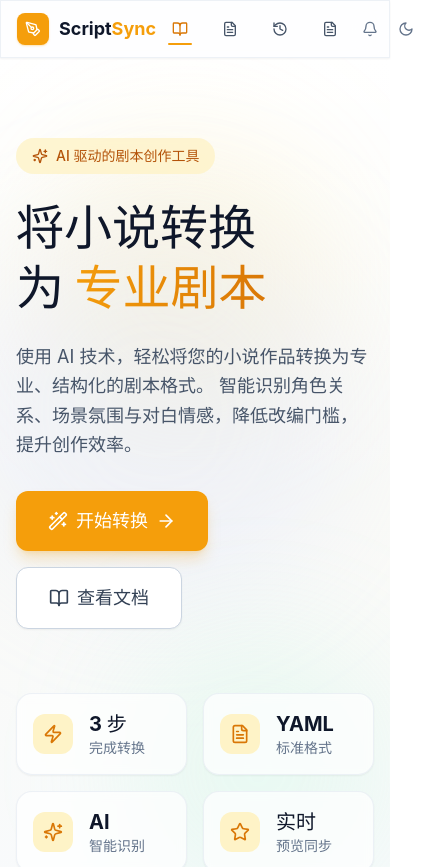
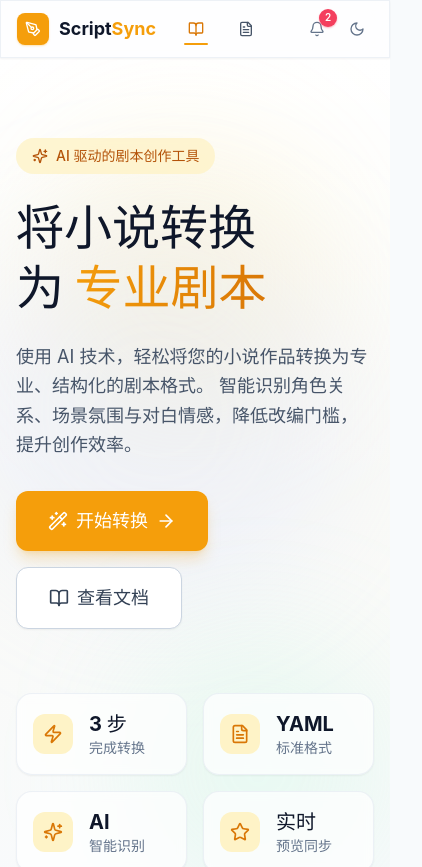
Before and after one commit to GoldGiller/ScriptSync-AI, a React (Vite) app in the folder ScripSync-web/: page / in a window 390 px wide. Shown: the top 867 px of the page, 422 px wide, since content can reach past the window. Built offline with nearby package versions, Linux system fonts and the light colour scheme; no server answers.

Commit message:
feat(ui): 添加暗色主题支持和消息中心功能

```diff
--- a/ScripSync-web/src/App.tsx
+++ b/ScripSync-web/src/App.tsx
@@ -16,10 +16,10 @@ function ScrollToTop() {
 
 function Footer() {
   return (
-    <footer className="border-t border-slate-200 bg-white/50 backdrop-blur-sm">
-      <div className="max-w-7xl mx-auto px-4 py-6 flex flex-col sm:flex-row items-center justify-between gap-4 text-sm text-slate-500">
+    <footer className="border-t border-slate-200 bg-white/50 backdrop-blur-sm dark:border-slate-700 dark:bg-slate-950/70">
+      <div className="max-w-7xl mx-auto px-4 py-6 flex flex-col sm:flex-row items-center justify-between gap-4 text-sm text-slate-500 dark:text-slate-400">
         <div className="flex items-center gap-2">
-          <span className="font-semibold text-slate-700">ScriptSync AI</span>
+          <span className="font-semibold text-slate-700 dark:text-slate-200">ScriptSync AI</span>
           <span>· 智能剧本转换工具</span>
         </div>
         <div className="flex items-center gap-6">
@@ -34,7 +34,7 @@ export default function App() {
   return (
     <Router>
       <ScrollToTop />
-      <div className="min-h-screen bg-slate-50 flex flex-col">
+      <div className="min-h-screen bg-slate-50 text-slate-900 flex flex-col dark:bg-slate-950 dark:text-slate-100 transition-colors">
         <Navbar />
         <main className="flex-1">
           <Routes>
--- a/ScripSync-web/src/components/Navbar.tsx
+++ b/ScripSync-web/src/components/Navbar.tsx
@@ -1,14 +1,52 @@
 import { Link, useLocation } from 'react-router-dom';
-import { BookOpen, FileText, History, PenTool, Sun, Moon, Bell } from 'lucide-react';
+import { BookOpen, FileText, History, PenTool, Sun, Moon, Bell, X } from 'lucide-react';
+import { useEffect, useMemo, useRef, useState } from 'react';
 import { useTheme } from '../hooks/useTheme';
+import { useAppStore } from '../hooks/useAppStore';
+import MessageCenter from './MessageCenter';
 
 function Navbar() {
   const location = useLocation();
-  const { theme, toggleTheme, isDark } = useTheme();
+  const { toggleTheme, isDark } = useTheme();
+  const notifications = useAppStore((state) => state.notifications);
+  const markNotificationAsRead = useAppStore((state) => state.markNotificationAsRead);
+  const markAllNotificationsAsRead = useAppStore((state) => state.markAllNotificationsAsRead);
+  const removeNotification = useAppStore((state) => state.removeNotification);
+  const [isMessageCenterOpen, setIsMessageCenterOpen] = useState(false);
+  const messageCenterRef = useRef<HTMLDivElement | null>(null);
 
   function isActive(path: string) {
     return location.pathname === path;
   }
+
+  const unreadCount = useMemo(
+    () => notifications.filter((item) => !item.read).length,
+    [notifications]
+  );
+
+  useEffect(() => {
+    function handleClickOutside(event: MouseEvent) {
+      if (!messageCenterRef.current?.contains(event.target as Node)) {
+        setIsMessageCenterOpen(false);
+      }
+    }
+
+    function handleKeyDown(event: KeyboardEvent) {
+      if (event.key === 'Escape') {
+        setIsMessageCenterOpen(false);
+      }
+    }
+
+    if (isMessageCenterOpen) {
+      document.addEventListener('mousedown', handleClickOutside);
+      document.addEventListener('keydown', handleKeyDown);
+    }
+
+    return () => {
+      document.removeEventListener('mousedown', handleClickOutside);
+      document.removeEventListener('keydown', handleKeyDown);
+    };
+  }, [isMessageCenterOpen]);
 
   const links = [
     { to: '/', icon: BookOpen, label: '首页' },
@@ -18,21 +56,21 @@ function Navbar() {
   ];
 
   return (
-    <nav className="sticky top-0 z-50 glass border-b border-slate-200/60">
+    <nav className="sticky top-0 z-50 glass border-b border-slate-200/60 dark:border-slate-700/60">
       <div className="max-w-7xl mx-auto px-4 sm:px-6 lg:px-8">
-        <div className="flex items-center justify-between h-14">
+        <div className="flex items-center justify-between h-14 gap-4">
           {/* Logo */}
-          <Link to="/" className="flex items-center gap-2.5 group">
+          <Link to="/" className="flex items-center gap-2.5 group flex-shrink-0">
             <div className="w-8 h-8 bg-amber-500 rounded-lg flex items-center justify-center shadow-sm shadow-amber-500/30 transition-transform group-hover:scale-105">
               <PenTool className="h-4 w-4 text-white" />
             </div>
-            <span className="text-lg font-bold text-slate-900">
+            <span className="text-lg font-bold text-slate-900 dark:text-slate-100">
               Script<span className="text-amber-500">Sync</span>
             </span>
           </Link>
 
           {/* Nav links */}
-          <div className="flex items-center gap-0.5">
+          <div className="flex items-center gap-0.5 overflow-x-auto scrollbar-none">
             {links.map((link) => {
               const Icon = link.icon;
               const active = isActive(link.to);
@@ -40,10 +78,10 @@ function Navbar() {
                 <Link
                   key={link.to}
                   to={link.to}
-                  className={`relative px-4 py-2 rounded-lg text-sm font-medium transition-all duration-200 ${
+                  className={`relative px-4 py-2 rounded-lg text-sm font-medium transition-all duration-200 whitespace-nowrap ${
                     active
-                      ? 'text-amber-600'
-                      : 'text-slate-600 hover:text-slate-900 hover:bg-slate-100'
+                      ? 'text-amber-600 dark:text-amber-400'
+                      : 'text-slate-600 hover:text-slate-900 hover:bg-slate-100 dark:text-slate-300 dark:hover:text-white dark:hover:bg-slate-800'
                   }`}
                 >
                   <div className="flex items-center gap-2">
@@ -59,20 +97,44 @@ function Navbar() {
           </div>
 
           {/* Right actions */}
-          <div className="flex items-center gap-1">
-            {/* Notification bell - placeholder */}
-            <button
-              className="p-2 rounded-lg text-slate-500 hover:text-slate-700 hover:bg-slate-100 transition-colors"
-              title="通知"
-            >
-              <Bell className="h-4 w-4" />
-            </button>
+          <div className="flex items-center gap-2 flex-shrink-0">
+            <div className="relative" ref={messageCenterRef}>
+              <button
+                onClick={() => setIsMessageCenterOpen((prev) => !prev)}
+                className={`relative p-2 rounded-lg transition-colors ${
+                  isMessageCenterOpen
+                    ? 'bg-amber-50 text-amber-600 dark:bg-amber-500/10 dark:text-amber-300'
+                    : 'text-slate-500 hover:text-slate-700 hover:bg-slate-100 dark:text-slate-300 dark:hover:text-white dark:hover:bg-slate-800'
+                }`}
+                title="消息中心"
+                aria-label="消息中心"
+              >
+                {isMessageCenterOpen ? <X className="h-4 w-4" /> : <Bell className="h-4 w-4" />}
+                {unreadCount > 0 && (
+                  <span className="absolute -right-1 -top-1 min-w-[1.1rem] h-[1.1rem] px-1 rounded-full bg-rose-500 text-white text-[10px] font-semibold flex items-center justify-center shadow-sm shadow-rose-500/40">
+                    {unreadCount > 9 ? '9+' : unreadCount}
+                  </span>
+                )}
+              </button>
 
-            {/* Theme toggle */}
+              {isMessageCenterOpen && (
+                <div className="absolute right-0 top-full mt-3 z-50 animate-scale-in origin-top-right">
+                  <MessageCenter
+                    notifications={notifications}
+                    unreadCount={unreadCount}
+                    onMarkAllAsRead={markAllNotificationsAsRead}
+                    onMarkAsRead={markNotificationAsRead}
+                    onRemove={removeNotification}
+                  />
+                </div>
+              )}
+            </div>
+
             <button
               onClick={toggleTheme}
-              className="p-2 rounded-lg text-slate-500 hover:text-slate-700 hover:bg-slate-100 transition-colors"
+              className="p-2 rounded-lg text-slate-500 hover:text-slate-700 hover:bg-slate-100 transition-colors dark:text-slate-300 dark:hover:text-white dark:hover:bg-slate-800"
               title={isDark ? '切换到亮色模式' : '切换到暗色模式'}
+              aria-label={isDark ? '切换到亮色模式' : '切换到暗色模式'}
             >
               {isDark ? <Sun className="h-4 w-4" /> : <Moon className="h-4 w-4" />}
             </button>
--- a/ScripSync-web/src/hooks/useAppStore.ts
+++ b/ScripSync-web/src/hooks/useAppStore.ts
@@ -1,13 +1,44 @@
 import { create } from 'zustand';
 import { persist } from 'zustand/middleware';
-import type { HistoryItem, ScriptDocument } from '../types';
+import type { HistoryItem, NotificationItem, ScriptDocument } from '../types';
+
+const DEFAULT_NOTIFICATIONS: NotificationItem[] = [
+  {
+    id: 'welcome',
+    title: '欢迎使用消息中心',
+    content: '您可以在这里查看系统提醒、转换结果提示与 YAML 校验动态。',
+    created_at: '2026-06-06',
+    read: false,
+    type: 'system',
+  },
+  {
+    id: 'conversion-tips',
+    title: '开始一次新的剧本转换',
+    content: '导入小说内容后，系统会自动为您识别标题、题材与结构信息。',
+    created_at: '2026-06-06',
+    read: false,
+    type: 'conversion',
+  },
+  {
+    id: 'validation-tips',
+    title: 'YAML 校验已就绪',
+    content: '转换完成后可使用校验与格式化能力，确保预览结果与后端结构一致。',
+    created_at: '2026-06-06',
+    read: true,
+    type: 'validation',
+  },
+];
 
 interface AppState {
   history: HistoryItem[];
   currentScript: ScriptDocument | null;
+  notifications: NotificationItem[];
   addHistory: (item: HistoryItem) => void;
   removeHistory: (id: string) => void;
   setCurrentScript: (script: ScriptDocument | null) => void;
+  markNotificationAsRead: (id: string) => void;
+  markAllNotificationsAsRead: () => void;
+  removeNotification: (id: string) => void;
 }
 
 export const useAppStore = create<AppState>()(
@@ -15,6 +46,7 @@ export const useAppStore = create<AppState>()(
     (set) => ({
       history: [],
       currentScript: null,
+      notifications: DEFAULT_NOTIFICATIONS,
       addHistory: (item) =>
         set((state) => ({ history: [item, ...state.history] })),
       removeHistory: (id) =>
@@ -22,6 +54,20 @@ export const useAppStore = create<AppState>()(
           history: state.history.filter((item) => item.id !== id),
         })),
       setCurrentScript: (script) => set({ currentScript: script }),
+      markNotificationAsRead: (id) =>
+        set((state) => ({
+          notifications: state.notifications.map((item) =>
+            item.id === id ? { ...item, read: true } : item
+          ),
+        })),
+      markAllNotificationsAsRead: () =>
+        set((state) => ({
+          notifications: state.notifications.map((item) => ({ ...item, read: true })),
+        })),
+      removeNotification: (id) =>
+        set((state) => ({
+          notifications: state.notifications.filter((item) => item.id !== id),
+        })),
     }),
     {
       name: 'script-sync-storage',
--- a/ScripSync-web/src/index.css
+++ b/ScripSync-web/src/index.css
@@ -19,9 +19,25 @@
     --color-accent-hover: #4f46e5;
   }
 
+  html {
+    color-scheme: light;
+  }
+
+  html.dark {
+    color-scheme: dark;
+  }
+
+  body {
+    @apply bg-slate-50 text-slate-900 dark:bg-slate-950 dark:text-slate-100 transition-colors;
+  }
+
   * {
     scrollbar-width: thin;
     scrollbar-color: #cbd5e1 transparent;
+  }
+
+  .dark * {
+    scrollbar-color: #475569 transparent;
   }
 
   *::-webkit-scrollbar {
@@ -38,14 +54,22 @@
     border-radius: 3px;
   }
 
+  .dark *::-webkit-scrollbar-thumb {
+    background-color: #475569;
+  }
+
   *::-webkit-scrollbar-thumb:hover {
     background-color: #94a3b8;
+  }
+
+  .dark *::-webkit-scrollbar-thumb:hover {
+    background-color: #64748b;
   }
 }
 
 @layer components {
   .glass {
-    @apply bg-white/80 backdrop-blur-lg border border-white/20 shadow-sm;
+    @apply bg-white/80 backdrop-blur-lg border border-white/20 shadow-sm dark:bg-slate-900/80 dark:border-slate-700/30;
   }
 
   .glass-dark {
@@ -53,7 +77,7 @@
   }
 
   .card {
-    @apply bg-white rounded-2xl border border-slate-200 shadow-sm hover:shadow-md transition-all duration-300;
+    @apply bg-white rounded-2xl border border-slate-200 shadow-sm hover:shadow-md transition-all duration-300 dark:bg-slate-900 dark:border-slate-700;
   }
 
   .card-dark {
@@ -65,7 +89,7 @@
   }
 
   .btn-secondary {
-    @apply inline-flex items-center gap-2 px-6 py-3 bg-white hover:bg-slate-50 active:scale-[0.98] text-slate-700 font-semibold rounded-xl border border-slate-300 shadow-sm transition-all duration-200;
+    @apply inline-flex items-center gap-2 px-6 py-3 bg-white hover:bg-slate-50 active:scale-[0.98] text-slate-700 font-semibold rounded-xl border border-slate-300 shadow-sm transition-all duration-200 dark:bg-slate-900 dark:hover:bg-slate-800 dark:text-slate-100 dark:border-slate-700;
   }
 
   .btn-accent {
@@ -73,11 +97,11 @@
   }
 
   .btn-ghost {
-    @apply inline-flex items-center gap-2 px-4 py-2 hover:bg-slate-100 active:scale-[0.98] text-slate-600 font-medium rounded-lg transition-all duration-200;
+    @apply inline-flex items-center gap-2 px-4 py-2 hover:bg-slate-100 active:scale-[0.98] text-slate-600 font-medium rounded-lg transition-all duration-200 dark:text-slate-300 dark:hover:bg-slate-800 dark:hover:text-white;
   }
 
   .input-field {
-    @apply w-full px-4 py-3 border border-slate-300 rounded-xl bg-white focus:ring-2 focus:ring-amber-500/40 focus:border-amber-500 outline-none transition-all duration-200 placeholder:text-slate-400;
+    @apply w-full px-4 py-3 border border-slate-300 rounded-xl bg-white text-slate-900 focus:ring-2 focus:ring-amber-500/40 focus:border-amber-500 outline-none transition-all duration-200 placeholder:text-slate-400 dark:border-slate-700 dark:bg-slate-900 dark:text-slate-100 dark:placeholder:text-slate-500;
   }
 
   .badge {
@@ -85,23 +109,23 @@
   }
 
   .badge-amber {
-    @apply badge bg-amber-100 text-amber-700;
+    @apply badge bg-amber-100 text-amber-700 dark:bg-amber-500/15 dark:text-amber-300;
   }
 
   .badge-indigo {
-    @apply badge bg-indigo-100 text-indigo-700;
+    @apply badge bg-indigo-100 text-indigo-700 dark:bg-indigo-500/15 dark:text-indigo-300;
   }
 
   .badge-emerald {
-    @apply badge bg-emerald-100 text-emerald-700;
+    @apply badge bg-emerald-100 text-emerald-700 dark:bg-emerald-500/15 dark:text-emerald-300;
   }
 
   .section-title {
-    @apply text-3xl font-bold text-slate-900 mb-4;
+    @apply text-3xl font-bold text-slate-900 mb-4 dark:text-slate-100;
   }
 
   .section-subtitle {
-    @apply text-lg text-slate-600 mb-12;
+    @apply text-lg text-slate-600 mb-12 dark:text-slate-400;
   }
 
   .page-transition {
@@ -115,10 +139,19 @@
   }
 
   .drag-zone {
-    @apply border-2 border-dashed border-slate-300 rounded-2xl p-8 text-center cursor-pointer transition-all duration-200 hover:border-amber-400 hover:bg-amber-50/50;
+    @apply border-2 border-dashed border-slate-300 rounded-2xl p-8 text-center cursor-pointer transition-all duration-200 hover:border-amber-400 hover:bg-amber-50/50 dark:border-slate-700 dark:hover:border-amber-400 dark:hover:bg-amber-500/10;
   }
 
   .drag-zone-active {
-    @apply border-amber-500 bg-amber-50;
+    @apply border-amber-500 bg-amber-50 dark:bg-amber-500/10;
+  }
+
+  .scrollbar-none {
+    -ms-overflow-style: none;
+    scrollbar-width: none;
+  }
+
+  .scrollbar-none::-webkit-scrollbar {
+    display: none;
   }
 }
```
Also changed, not shown: ScripSync-web/src/pages/History.tsx (+27 -27 lines), ScripSync-web/src/types.ts (+11 -0 lines).
